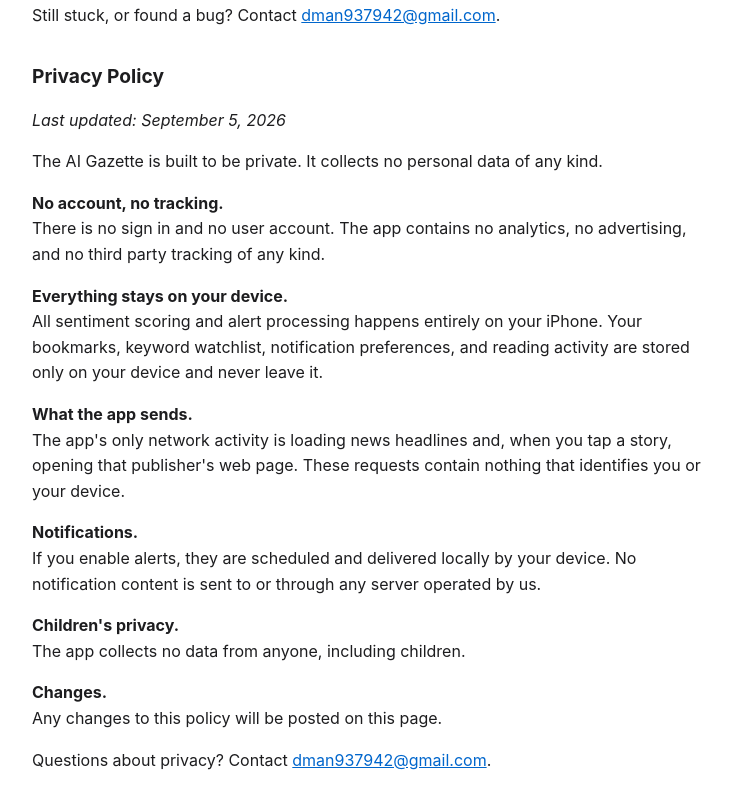
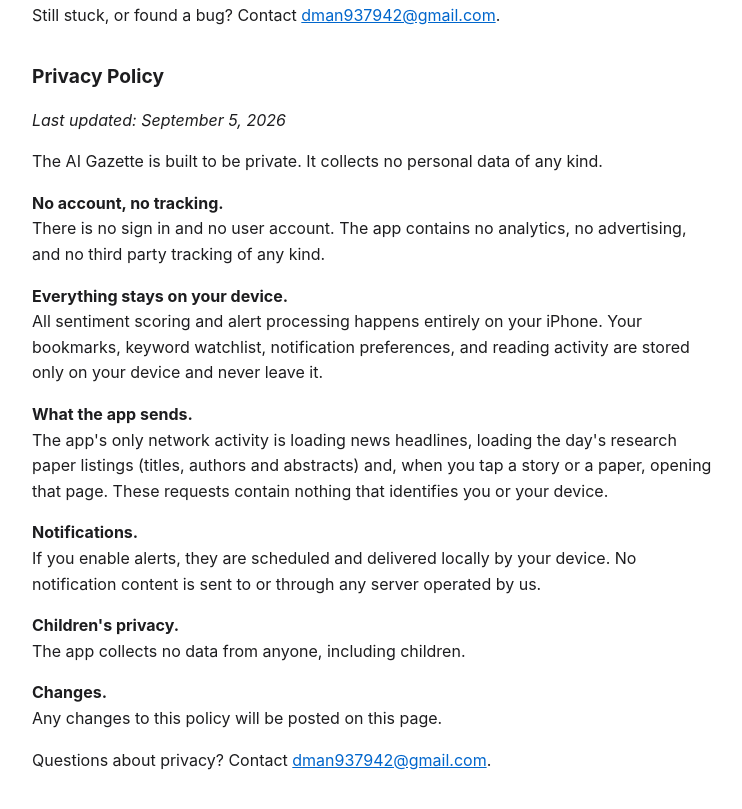
Before and after one commit to Dbalette/Grandview_Ventures, a plain HTML site: page aigazette/privacy.html in a window 1280 px wide. Shown: the part 527-1336 px from the top of the page, without its empty margins (268-1010 px from the left). Drawn offline with Linux system fonts and the light colour scheme.

Commit message:
AI Gazette privacy page: mention research paper listings

```diff
--- a/aigazette/privacy.html
+++ b/aigazette/privacy.html
@@ -40,7 +40,7 @@
 All sentiment scoring and alert processing happens entirely on your iPhone. Your bookmarks, keyword watchlist, notification preferences, and reading activity are stored only on your device and never leave it.</p>
 
 <p><strong>What the app sends.</strong><br/>
-The app's only network activity is loading news headlines and, when you tap a story, opening that publisher's web page. These requests contain nothing that identifies you or your device.</p>
+The app's only network activity is loading news headlines, loading the day's research paper listings (titles, authors and abstracts) and, when you tap a story or a paper, opening that page. These requests contain nothing that identifies you or your device.</p>
 
 <p><strong>Notifications.</strong><br/>
 If you enable alerts, they are scheduled and delivered locally by your device. No notification content is sent to or through any server operated by us.</p>
```
